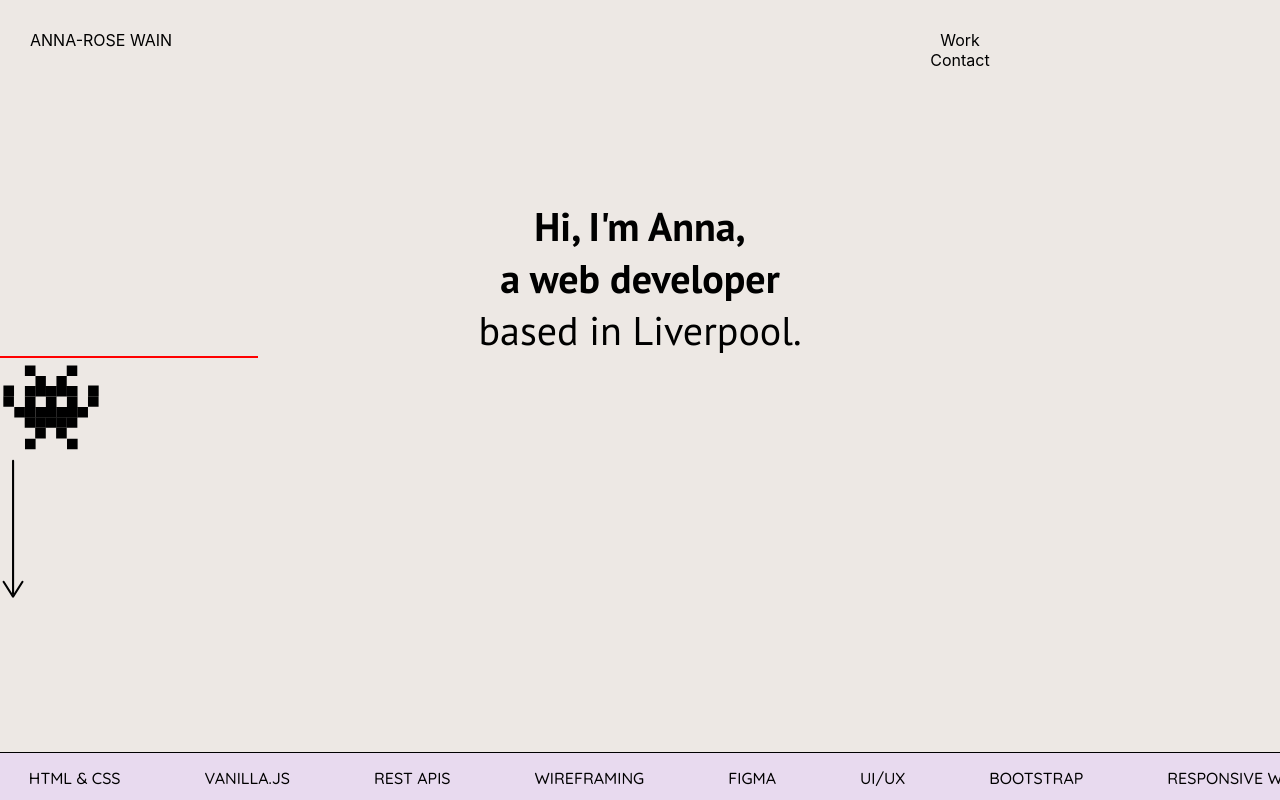
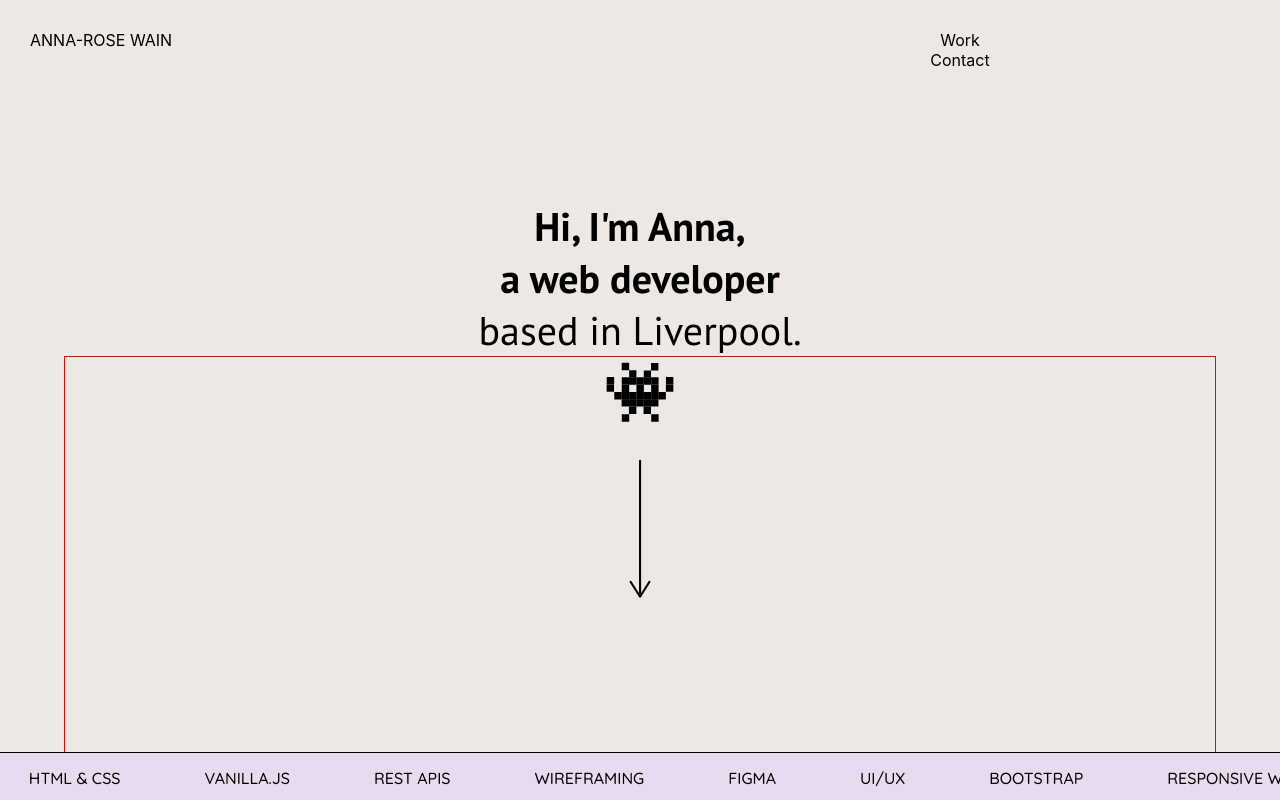
Before and after one commit to anna-rosew/anna-rose-wain, a React (Create React App) app: page / in a window 1280 px wide. Shown: the top 800 px of the page. Built offline with nearby package versions, Linux system fonts and the light colour scheme; a web font is replaced by a local one.

Commit message:
Updating LandingScreen

```diff
--- a/src/Styles/LandingScreen.css
+++ b/src/Styles/LandingScreen.css
@@ -3,6 +3,7 @@
   height: 94vh;
   background-color: #ede8e4;
   color: black;
+  position: relative; /* Ensure positioning context for absolute elements */
 }
 
 .emoji img {
@@ -41,12 +42,16 @@ h1 {
 
 .nav {
   position: relative;
+  display: flex;
+  justify-content: center; /* Center horizontally */
+  align-items: center; /* Center vertically */
+  height: 100vh; /* Ensure the .nav takes the full viewport height */
 }
 
 .robot-img {
   position: absolute;
   top: 0;
-  height: 100px;
+  height: 70px;
 }
 
 .arrow-img {
@@ -56,7 +61,8 @@ h1 {
 }
 
 .nav-element {
-  border: 1px solid red;
-  display: block;
-  width: 20%;
+  position: relative; /* Use relative to stay within .nav's context */
+  width: auto; /* Let the width adjust automatically */
+  border: 1px solid red; /* Temporary border to visualize placement */
+  margin: 0 5%; /* Adjust the horizontal spacing */
 }
```
